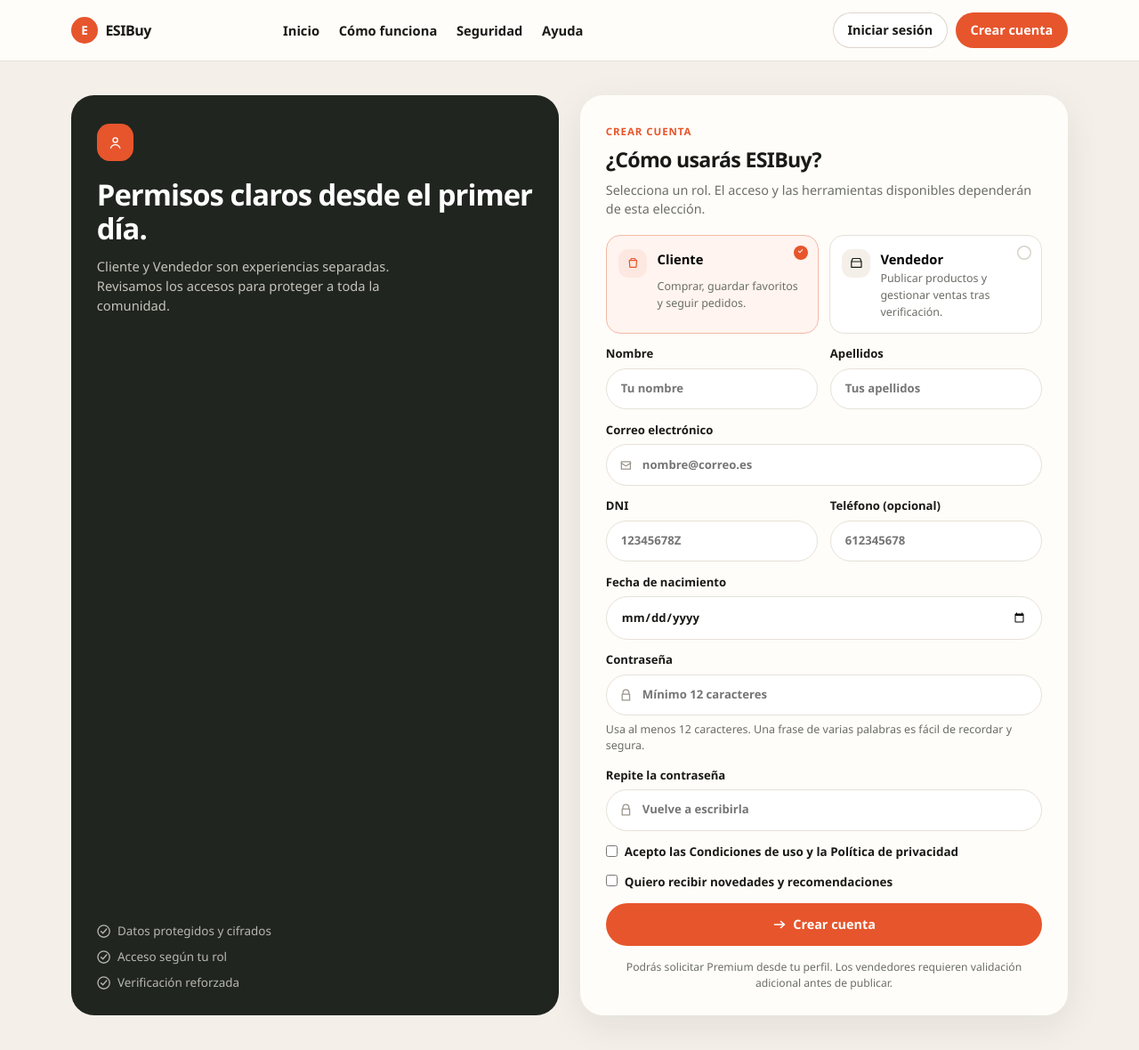
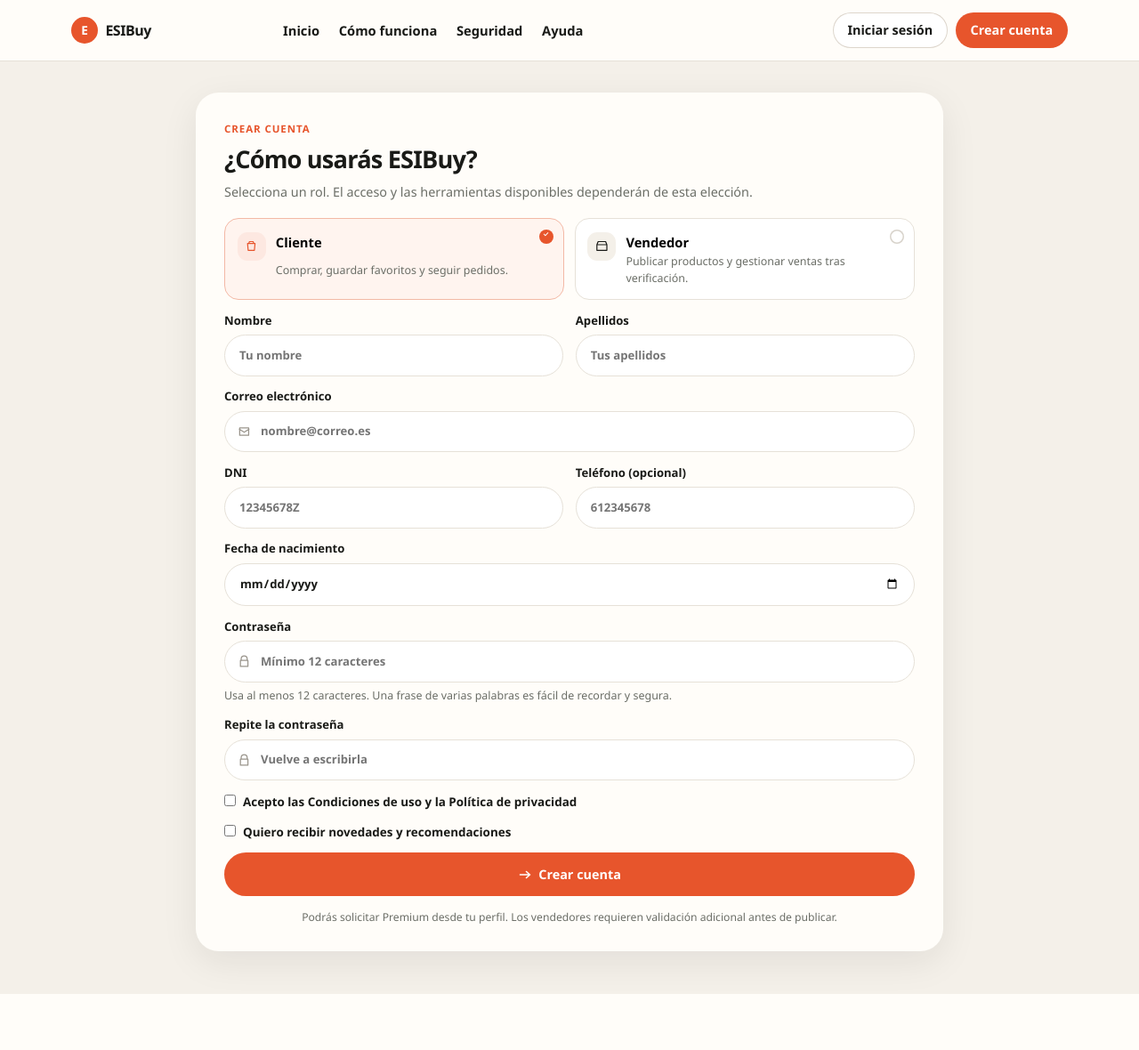
Before and after one commit to Franyebenes/Equipo4ProyectoFrontend, an Angular app: page /registro in a window 1280 px wide. Shown: the top 1180 px of the page at 89% size. After the commit the page ends 1117 px from the top, so only its background shows below. Built offline with nearby package versions, Linux system fonts and the light colour scheme.

Commit message:
Centra el formulario de registro y quita el panel izquierdo.

```diff
--- a/src/app/registro/registro.css
+++ b/src/app/registro/registro.css
@@ -1,4 +1,4 @@
-/* Estilos compartidos del layout partido (login y registro). */
+/* Registro: una sola tarjeta centrada y ancha. */
 :host {
   display: block;
   flex: 1;
@@ -8,80 +8,15 @@
 }
 
 .acceso {
-  width: min(1120px, calc(100% - 2rem));
+  width: min(840px, calc(100% - 2rem));
   margin: 0 auto;
-  padding: 1.5rem 0 2.5rem;
-  display: grid;
-  gap: 1.25rem;
-}
-
-.panel-ink {
-  background: var(--footer);
-  color: #e8e6e0;
-  border-radius: 1.6rem;
-  padding: 1.7rem 1.5rem 1.5rem;
-  display: flex;
-  flex-direction: column;
-  min-height: 22rem;
-}
-
-.panel-ink h1 {
-  margin: 0 0 0.75rem;
-  color: white;
-  font-size: clamp(1.55rem, 3vw, 2.05rem);
-  line-height: 1.15;
-  letter-spacing: -0.03em;
-}
-
-.panel-ink p {
-  margin: 0;
-  color: #c5c3bb;
-  font-size: 0.92rem;
-  max-width: 22rem;
-}
-
-.panel-ink ul {
-  list-style: none;
-  margin: auto 0 0;
-  padding: 1.5rem 0 0;
-  display: grid;
-  gap: 0.55rem;
-  color: #b9b7b0;
-  font-size: 0.84rem;
-}
-
-.panel-ink li {
-  display: flex;
-  align-items: center;
-  gap: 0.5rem;
-}
-
-.panel-ink li svg {
-  width: 0.95rem;
-  height: 0.95rem;
-  flex: 0 0 auto;
-}
-
-.icono-coral {
-  width: 2.6rem;
-  height: 2.6rem;
-  border-radius: 0.9rem;
-  background: var(--coral);
-  color: white;
-  display: grid;
-  place-items: center;
-  margin-bottom: 1.2rem;
-}
-
-.icono-coral svg {
-  width: 1.2rem;
-  height: 1.2rem;
+  padding: 1.6rem 0 2.5rem;
 }
 
 .tarjeta {
   background: var(--paper);
   border-radius: 1.6rem;
-  padding: 1.5rem 1.35rem 1.4rem;
+  padding: 1.6rem 1.4rem 1.45rem;
   box-shadow: var(--shadow);
 }
 
@@ -453,17 +388,17 @@
   margin-bottom: 1.4rem;
 }
 
-@media (min-width: 860px) {
+@media (min-width: 720px) {
   .acceso {
-    grid-template-columns: 1fr 1fr;
-    align-items: stretch;
-    gap: 1.5rem;
-    padding: 2.4rem 0 3rem;
+    padding: 2.2rem 0 3rem;
   }
 
-  .panel-ink,
   .tarjeta {
-    padding: 2rem 1.8rem 1.7rem;
+    padding: 2rem 2rem 1.8rem;
+  }
+
+  .tarjeta h2 {
+    font-size: 1.7rem;
   }
 
   .roles-cuenta,
--- a/src/app/registro/registro.html
+++ b/src/app/registro/registro.html
@@ -1,39 +1,5 @@
-<!-- Layout partido del mockup de registro. La cuenta queda pendiente de activación por un administrador. -->
+<!-- Formulario de registro centrado. La cuenta queda pendiente de activación por un administrador. -->
 <section class="acceso">
-  <aside class="panel-ink" aria-label="Permisos al crear la cuenta">
-    <span class="icono-coral" aria-hidden="true">
-      <svg viewBox="0 0 24 24">
-        <circle cx="12" cy="8" r="3.2" fill="none" stroke="currentColor" stroke-width="1.7" />
-        <path d="M5.5 19c1.4-3 3.8-4.5 6.5-4.5s5.1 1.5 6.5 4.5" fill="none" stroke="currentColor" stroke-width="1.7" stroke-linecap="round" />
-      </svg>
-    </span>
-    <h1>Permisos claros desde el primer día.</h1>
-    <p>Cliente y Vendedor son experiencias separadas. Revisamos los accesos para proteger a toda la comunidad.</p>
-    <ul>
-      <li>
-        <svg viewBox="0 0 16 16" aria-hidden="true">
-          <circle cx="8" cy="8" r="7" fill="none" stroke="currentColor" stroke-width="1.4" />
-          <path d="M4.8 8.2 7 10.3l4.4-5" fill="none" stroke="currentColor" stroke-width="1.4" stroke-linecap="round" />
-        </svg>
-        Datos protegidos y cifrados
-      </li>
-      <li>
-        <svg viewBox="0 0 16 16" aria-hidden="true">
-          <circle cx="8" cy="8" r="7" fill="none" stroke="currentColor" stroke-width="1.4" />
-          <path d="M4.8 8.2 7 10.3l4.4-5" fill="none" stroke="currentColor" stroke-width="1.4" stroke-linecap="round" />
-        </svg>
-        Acceso según tu rol
-      </li>
-      <li>
-        <svg viewBox="0 0 16 16" aria-hidden="true">
-          <circle cx="8" cy="8" r="7" fill="none" stroke="currentColor" stroke-width="1.4" />
-          <path d="M4.8 8.2 7 10.3l4.4-5" fill="none" stroke="currentColor" stroke-width="1.4" stroke-linecap="round" />
-        </svg>
-        Verificación reforzada
-      </li>
-    </ul>
-  </aside>
-
   <div class="tarjeta">
     @if (confirmacion(); as cuenta) {
       <div class="confirmacion" role="status">
```
